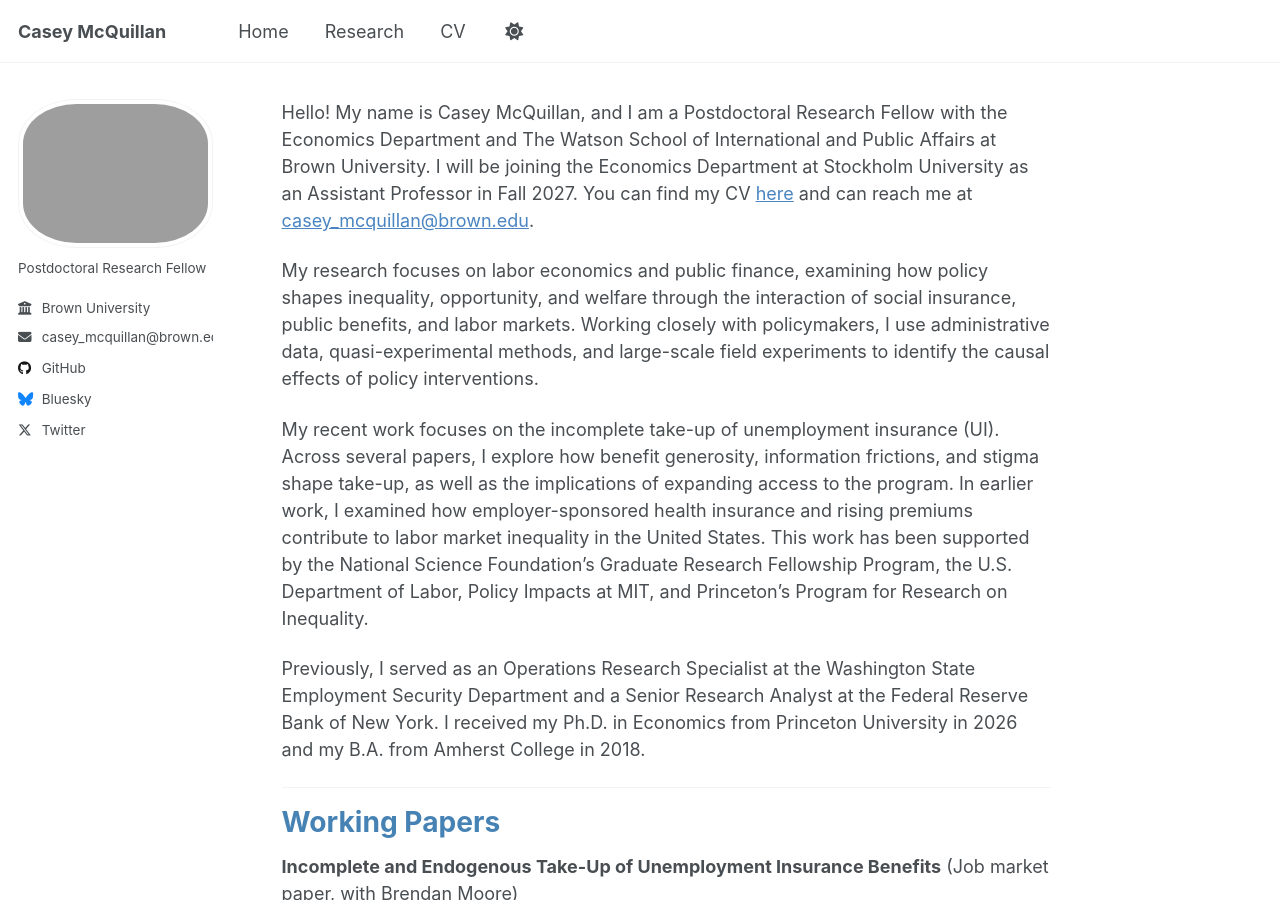
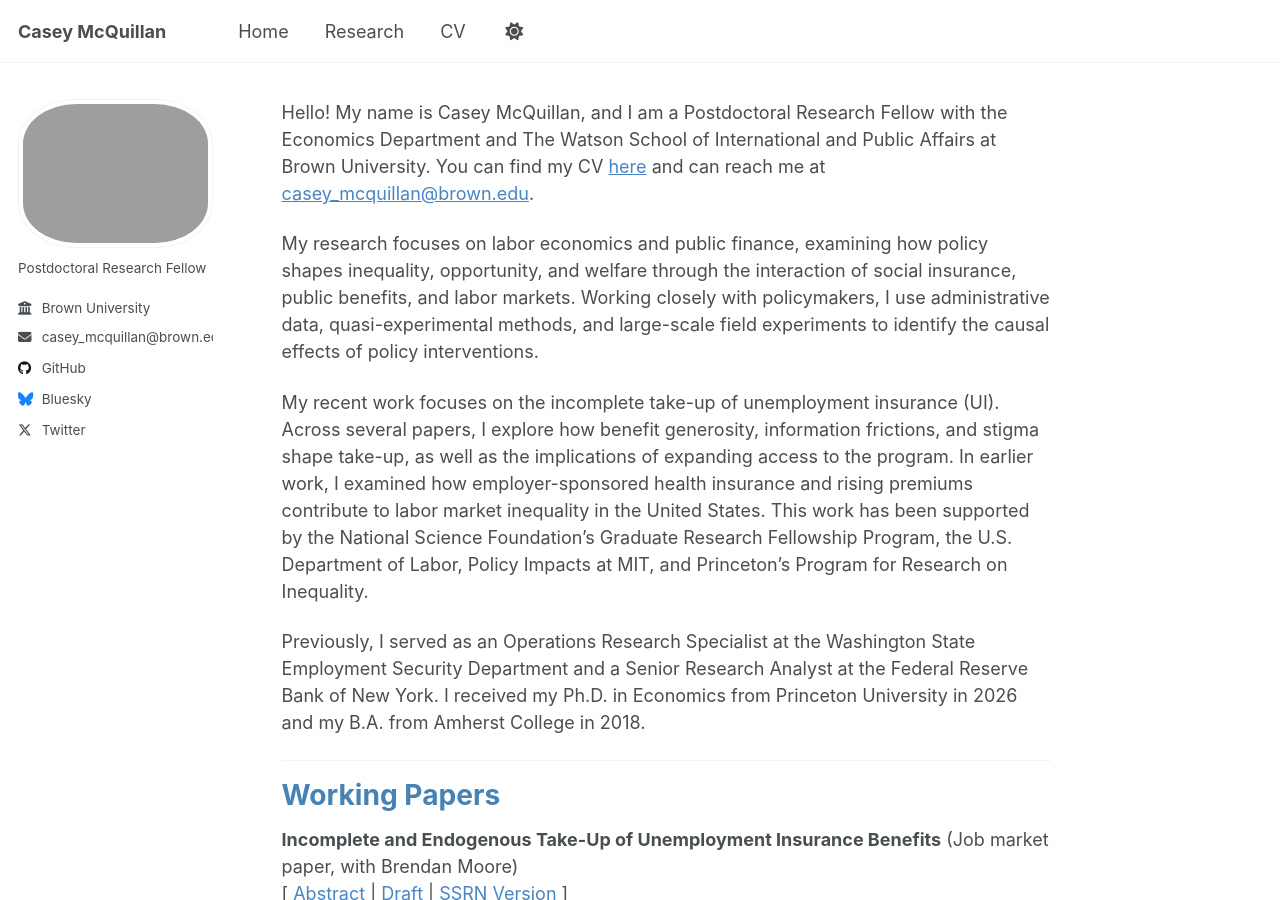
Before and after one commit to casey-mcquillan/casey-mcquillan.github.io, a Jekyll site: the page built from _pages/about.md, in a window 1280 px wide and 900 px high. Built offline with Jekyll 4.4.1, drawn with Linux system fonts in a browser that asks for light colours.

Commit message:
Update for Summer 2026

```diff
--- a/_pages/about.md
+++ b/_pages/about.md
@@ -5,7 +5,7 @@ author_profile: true
 
 ---
 
-Hello! My name is Casey McQuillan, and I am a Postdoctoral Research Fellow with the Economics Department and The Watson School of International and Public Affairs at Brown University. I will be joining the Economics Department at Stockholm University as an Assistant Professor in Fall 2027. You can find my CV [here](https://casey-mcquillan.github.io/files/CV_McQuillan.pdf){: target="_blank"  rel="noopener noreferrer" .paper-link} and can reach me at [casey_mcquillan@brown.edu](mailto:casey_mcquillan@brown.edu).
+Hello! My name is Casey McQuillan, and I am a Postdoctoral Research Fellow with the Economics Department and The Watson School of International and Public Affairs at Brown University. You can find my CV [here](https://casey-mcquillan.github.io/files/CV_McQuillan.pdf){: target="_blank"  rel="noopener noreferrer" .paper-link} and can reach me at [casey_mcquillan@brown.edu](mailto:casey_mcquillan@brown.edu).
 
 My research focuses on labor economics and public finance, examining how policy shapes inequality, opportunity, and welfare through the interaction of social insurance, public benefits, and labor markets. Working closely with policymakers, I use administrative data, quasi-experimental methods, and large-scale field experiments to identify the causal effects of policy interventions.
 
```
Also changed, not shown: 3 other files.
